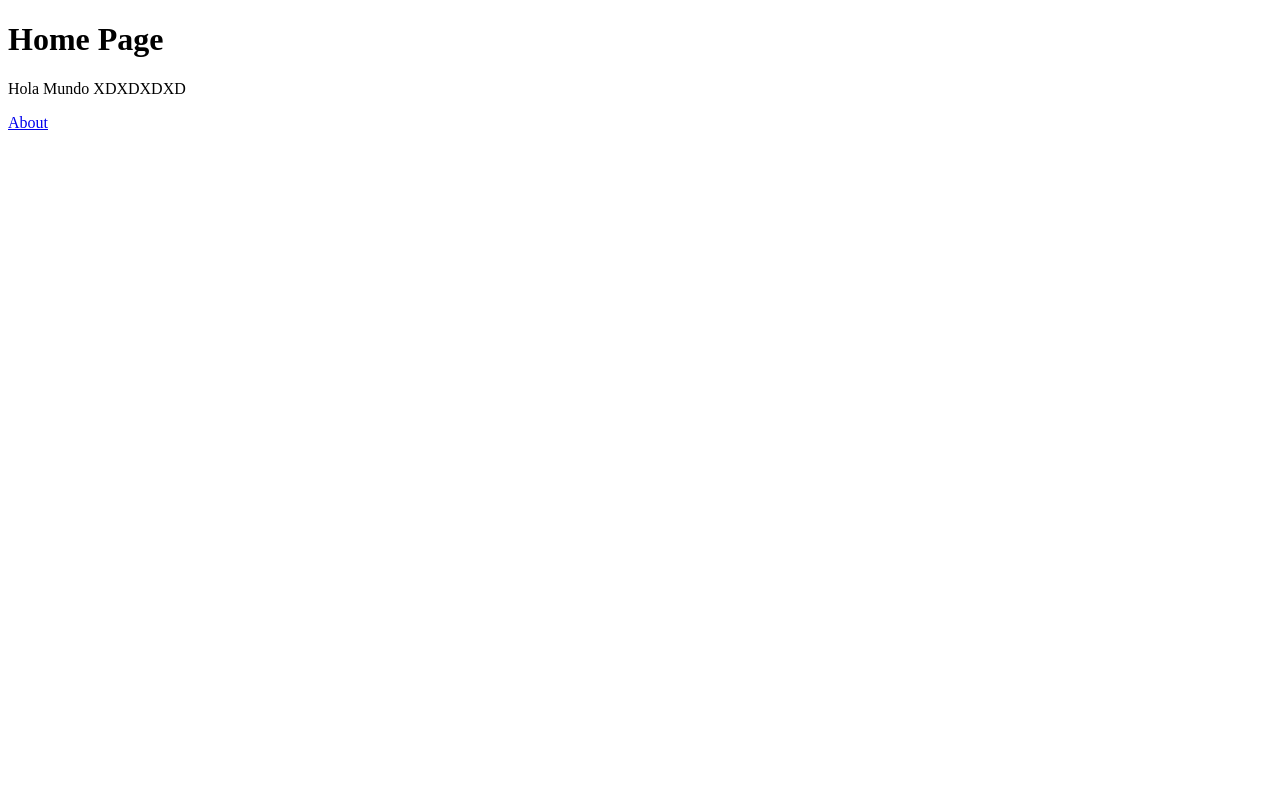
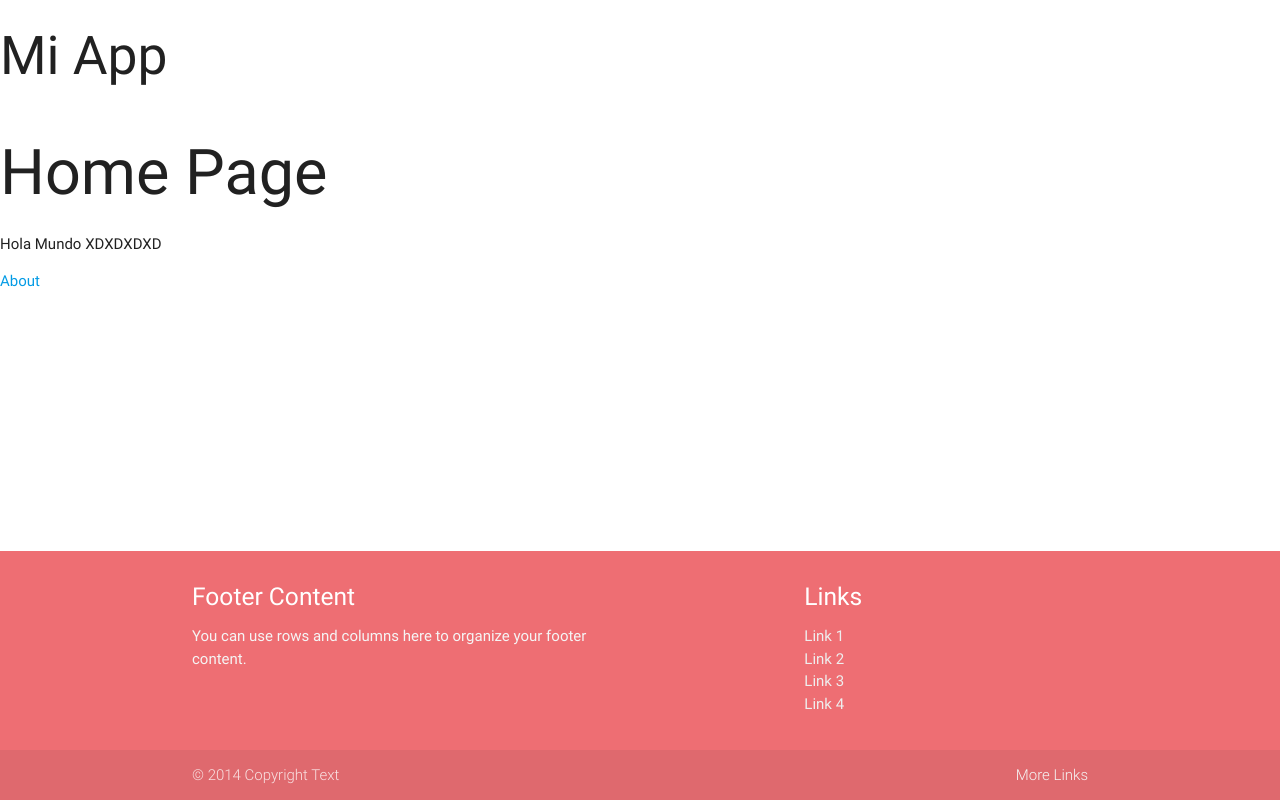
Before and after one commit to carloscastanedan/Appproductividad, a React app: page / in a window 1280 px wide. Built offline with nearby package versions, Linux system fonts and the light colour scheme.

Commit message:
Se cambia el react-route  para agragar tamplates header y footer y se agrega materialize al proyecto

```diff
--- a/package.json
+++ b/package.json
@@ -5,9 +5,9 @@
   "main": "index.js",
   "scripts": {
     "test": "echo \"Error: no test specified\" && exit 1",
+    "build": "webpack --config ./webpack/webpack.prod.js",
+    "production": "SET NODE_ENV=production && SET BABEL_ENV=production & npm run build & babel-node src/server  ",
     "start": "npm run clean & SET NODE_ENV=development && SET BABEL_ENV=development && babel-node src/server",
-    "build": "webpack --config ./webpack/webpack.prod.js",
-    "production": "SET NODE_ENV=production && SET BABEL_ENV=production & npm run build & babel-node src/server",
     "clean": "rimraf dist/"
   },
   "keywords": [
--- /dev/null
+++ b/src/components/App/index.js
@@ -0,0 +1,31 @@
+//Dependencies
+import React, { Component } from 'react'
+import PropTypes from 'prop-types'
+
+// Components
+import Header from '../templates/Header'
+import Content from '../templates/Content'
+import Footer from '../templates/Footer'
+
+//styles
+import './style.css'
+class App extends Component
+{
+  static propTypes =
+  {
+    children: PropTypes.object.isRequired
+  }
+  render()
+  {
+    const { children } = this.props
+    return(
+    <div className="app">
+      <Header title="Mi App"/>
+      <Content body={ children } />
+      <Footer />
+    </div>
+    )
+  }
+}
+
+export default App
--- /dev/null
+++ b/src/components/App/style.css
@@ -0,0 +1,10 @@
+
+.app {
+    display: flex;
+    min-height: 100vh;
+    flex-direction: column;
+  }
+
+  main {
+    flex: 1 0 auto;
+  }
--- /dev/null
+++ b/src/components/templates/Content.js
@@ -0,0 +1,22 @@
+// Dependencies
+import React, { Component } from 'react'
+import PropTypes from 'prop-types'
+
+
+class Content extends Component {
+  static propTypes =
+  {
+    body: PropTypes.object.isRequired
+  }
+  render()
+  {
+    const { body } = this.props
+    return (
+      <main>
+        { body }
+      </main>
+    )
+  }
+}
+
+export default Content
--- /dev/null
+++ b/src/components/templates/Footer.js
@@ -0,0 +1,38 @@
+// Dependencies
+import React, { Component } from 'react'
+import PropTypes from 'prop-types'
+
+class Footer extends Component {
+  render()
+  {
+    return (
+      <footer className="page-footer">
+          <div className="container">
+            <div className="row">
+              <div className="col l6 s12">
+                <h5 className="white-text">Footer Content</h5>
+                <p className="grey-text text-lighten-4">You can use rows and columns here to organize your footer content.</p>
+              </div>
+              <div className="col l4 offset-l2 s12">
+                <h5 className="white-text">Links</h5>
+                <ul>
+                  <li><a className="grey-text text-lighten-3" href="#!">Link 1</a></li>
+                  <li><a className="grey-text text-lighten-3" href="#!">Link 2</a></li>
+                  <li><a className="grey-text text-lighten-3" href="#!">Link 3</a></li>
+                  <li><a className="grey-text text-lighten-3" href="#!">Link 4</a></li>
+                </ul>
+              </div>
+            </div>
+          </div>
+          <div className="footer-copyright">
+            <div className="container">
+            © 2014 Copyright Text
+            <a className="grey-text text-lighten-4 right" href="#!">More Links</a>
+            </div>
+          </div>
+        </footer>
+    )
+  }
+}
+
+export default Footer
--- /dev/null
+++ b/src/components/templates/Header.js
@@ -0,0 +1,25 @@
+// Dependencies
+import React, { Component } from 'react'
+import PropTypes from 'prop-types'
+import { Link } from 'react-router-dom'
+
+
+class Header extends Component {
+  static propTypes =
+  {
+    title: PropTypes.string.isRequired,
+  }
+
+  render() {
+    const { title } = this.props;
+    return (
+      <header>
+        <div className="Logo">
+          <h2>{title}</h2>
+        </div>
+      </header>
+    )
+  }
+}
+
+export default Header
--- a/src/index.js
+++ b/src/index.js
@@ -1,21 +1,12 @@
 //Dependencies
 import React from 'react'
 import ReactDOM from 'react-dom'
-import { BrowserRouter as Router, browserHistory,  Route, Switch } from 'react-router-dom'
+import { BrowserRouter as Router } from 'react-router-dom'
 
 //Assets
-import About from './components/About'
-import Contact from './components/Contact'
-import Home from './components/Home'
-import Page404 from './components/Page404'
+import AppRoutes from './routes'
 
 ReactDOM.render(
   <Router>
-    <Switch>
-      <Route exact path="/" component={Home} />
-      <Route exact path="/about" component={About} />
-      <Route exact path="/contact" component={Contact} />
-      <Route component={Page404} />
-    </Switch>
-  </Router>,
-  document.getElementById('root'));
+    <AppRoutes />
+  </Router>, document.getElementById('root'));
--- a/src/public/index.html
+++ b/src/public/index.html
@@ -4,9 +4,13 @@
   <meta charset="UTF-8">
   <meta name="viewport" content="width=device-width, initial-scale=1.0">
   <meta http-equiv="X-UA-Compatible" content="ie=edge">
+  <link rel="stylesheet" href="https://cdnjs.cloudflare.com/ajax/libs/materialize/0.100.2/css/materialize.min.css">
+
   <title><%= htmlWebpackPlugin.options.title %></title>
 </head>
 <body>
   <div id="root"></div>
+  <script type="text/javascript" src="https://code.jquery.com/jquery-3.2.1.min.js"></script>
+  <script src="https://cdnjs.cloudflare.com/ajax/libs/materialize/0.100.2/js/materialize.min.js"></script>
 </body>
 </html>
--- /dev/null
+++ b/src/routes/index.js
@@ -0,0 +1,31 @@
+// Dependencies
+import React, { Component } from 'react'
+import { Route, Switch } from 'react-router-dom'
+
+// Components
+import App from '../components/App'
+import About from '../components/About'
+import Home from '../components/Home'
+import Contact from '../components/Contact'
+import Page404 from '../components/Page404'
+
+
+class AppRoutes extends Component
+{
+  render()
+  {
+    return(
+    <App>
+      <Switch>
+        <Route exact path="/about" component={About} />
+        <Route exact path="/contact" component={Contact} />
+        <Route exact path="/" component={Home} />
+        <Route component={Page404} />
+      </Switch>
+    </App>
+    )
+  }
+}
+
+
+export default AppRoutes;
--- a/src/server/app.js
+++ b/src/server/app.js
@@ -17,7 +17,7 @@ const app = express()
 
 //Determina Environment
 const isDevelopment = process.env.NODE_ENV !== 'production '
-console.log(`${process.env.NODE_ENV}r`)
+
 if (isDevelopment)
 {
   const webpackCompiler = webpack(webpackConfigDev)
@@ -26,7 +26,6 @@ if (isDevelopment)
 }
 else
 {
-  console.log('Hola')
   const webpackCompiler = webpack(webpackConfigProd)
 }
 
--- a/webpack.common.js
+++ b/webpack.common.js
@@ -1,6 +1,6 @@
-import path from 'path'
-import ExtractTextPlugin from 'extract-text-webpack-plugin'
-import HtmlWebpackPlugin from 'html-webpack-plugin'
+const path = require('path')
+const ExtractTextPlugin =  require('extract-text-webpack-plugin')
+const HtmlWebpackPlugin = require('html-webpack-plugin')
 
 module.exports = {
    entry:
--- a/webpack/webpack.dev.js
+++ b/webpack/webpack.dev.js
@@ -1,6 +1,6 @@
- import webpack from 'webpack'
- import merge from 'webpack-merge'
- import common from '../webpack.common.js'
+ const webpack = require('webpack')
+ const merge = require( 'webpack-merge')
+ const common =  require('../webpack.common.js')
 
  module.exports = merge(common, {
   entry:
```
Also changed, not shown: src/components/SignIn/index.js (added, +14 -0 lines), webpack/webpack.prod.js (+5 -3 lines), .babelrc, 2 other files.
